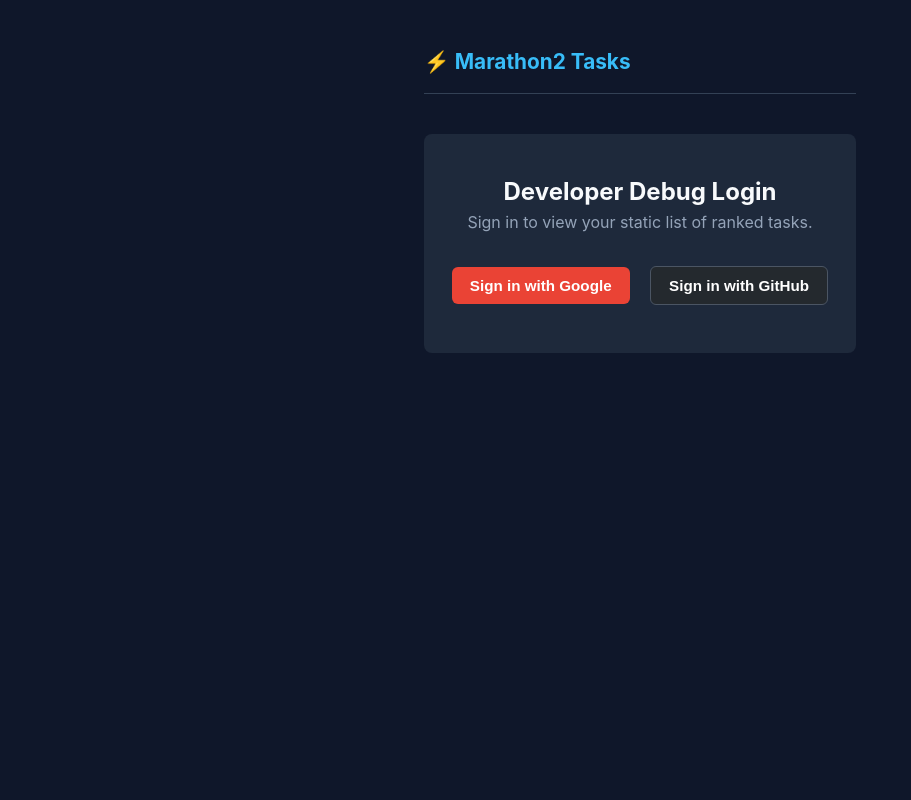
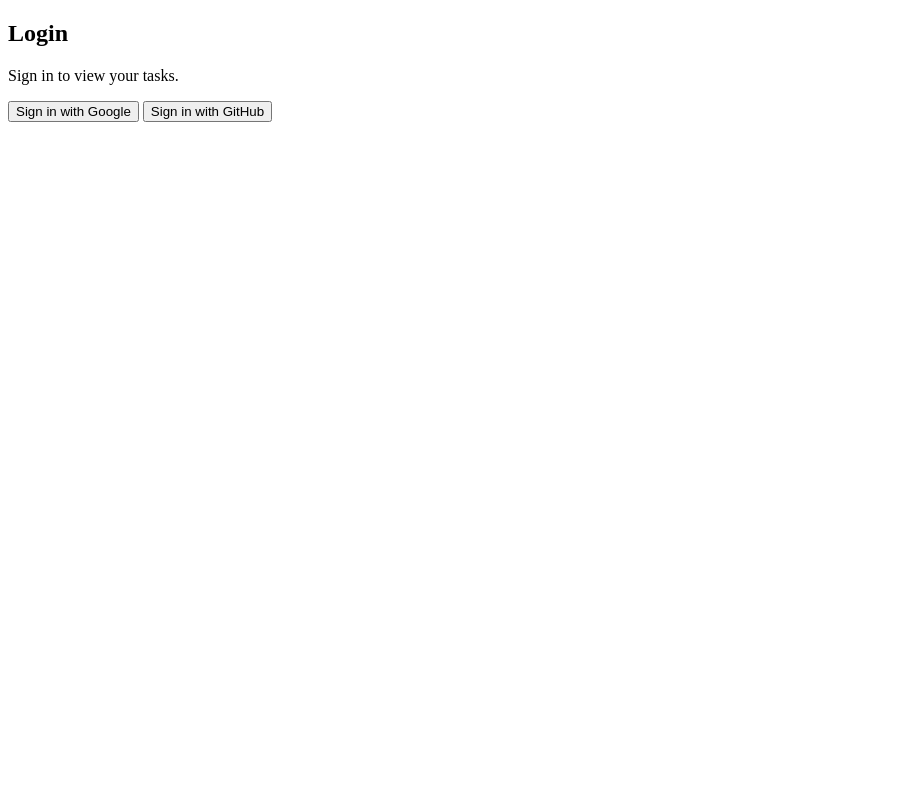
Before and after one commit to brianquinlan/marathon2, a Python web app: template functions/templates/main.html in a window 1280 px wide. Shown: the whole page, without its empty margins (0-911 px from the left). Run offline with Jinja, Linux system fonts and the light colour scheme; the template is opened without the code that fills it, so the values that code supplies are empty; some libraries are stand-ins or nearby versions.

Commit message:
Simplify dev

```diff
--- a/functions/templates/main.html
+++ b/functions/templates/main.html
@@ -3,162 +3,29 @@
 <head>
   <meta charset="UTF-8">
   <meta name="viewport" content="width=device-width, initial-scale=1.0">
-  <title>Marathon2 - Tasks (Debug UI)</title>
-  <link rel="stylesheet" href="/style.css">
+  <title>Tasks</title>
   <style>
-    /* Developer debug simple styling */
-    body {
-      font-family: -apple-system, BlinkMacSystemFont, "Segoe UI", Roboto, Oxygen, Ubuntu, Cantarell, sans-serif;
-      margin: 0;
-      padding: 0;
-      background: #0f172a;
-      color: #f8fafc;
-    }
-    .container {
-      max-width: 900px;
-      margin: 30px auto;
-      padding: 0 20px;
-    }
     header {
       display: flex;
-      justify-content: space-between;
+      justify-content: flex-end;
       align-items: center;
-      padding: 16px 0;
-      border-bottom: 1px solid #334155;
-      margin-bottom: 24px;
-    }
-    .logo {
-      font-size: 1.3rem;
-      font-weight: 700;
-      color: #38bdf8;
-      text-decoration: none;
-    }
-    .nav-links a {
-      color: #94a3b8;
-      text-decoration: none;
-      margin-left: 16px;
-      font-size: 0.95rem;
-    }
-    .nav-links a:hover {
-      color: #f8fafc;
-      text-decoration: underline;
-    }
-    .task-table {
-      width: 100%;
-      border-collapse: collapse;
-      margin-top: 16px;
-      background: #1e293b;
-      border-radius: 8px;
-      overflow: hidden;
-    }
-    .task-table th, .task-table td {
-      padding: 12px 16px;
-      text-align: left;
-      border-bottom: 1px solid #334155;
-    }
-    .task-table th {
-      background: #0f172a;
-      color: #94a3b8;
-      font-size: 0.85rem;
-      text-transform: uppercase;
-      letter-spacing: 0.05em;
-    }
-    .task-rank {
-      font-weight: 700;
-      color: #38bdf8;
-      width: 60px;
-    }
-    .task-title-link {
-      color: #f1f5f9;
-      text-decoration: none;
-      font-weight: 500;
-    }
-    .task-title-link:hover {
-      color: #60a5fa;
-      text-decoration: underline;
-    }
-    .task-priority {
-      font-family: monospace;
-      font-weight: 600;
-      color: #34d399;
-    }
-    .badge {
-      display: inline-block;
-      padding: 3px 8px;
-      border-radius: 12px;
-      font-size: 0.75rem;
-      font-weight: 600;
-    }
-    .badge-ranked {
-      background: #064e3b;
-      color: #6ee7b7;
-    }
-    .badge-needs-rank {
-      background: #78350f;
-      color: #fcd34d;
-    }
-    .login-box {
-      text-align: center;
-      background: #1e293b;
-      padding: 40px 20px;
-      border-radius: 8px;
-      margin-top: 40px;
-    }
-    .btn {
-      padding: 10px 18px;
-      border-radius: 6px;
-      border: none;
-      font-weight: 600;
-      cursor: pointer;
-      font-size: 0.95rem;
-      margin: 8px;
-      text-decoration: none;
-      display: inline-block;
-    }
-    .btn-google {
-      background: #ea4335;
-      color: #ffffff;
-    }
-    .btn-github {
-      background: #24292e;
-      color: #ffffff;
-      border: 1px solid #4b5563;
-    }
-    .btn-logout {
-      background: #475569;
-      color: #f8fafc;
-      font-size: 0.85rem;
-      padding: 6px 12px;
-    }
-    .empty-state {
-      text-align: center;
-      padding: 32px;
-      color: #94a3b8;
+      gap: 12px;
+      margin-bottom: 20px;
     }
   </style>
 </head>
 <body>
-  <div class="container">
+  {% if is_authenticated %}
     <header>
-      <a href="/" class="logo">⚡ Marathon2 Tasks</a>
-      <div class="nav-links">
-        {% if is_authenticated %}
-          <span style="color: #94a3b8; font-size: 0.9rem; margin-right: 12px;">👤 {{ user.display_name or user.email or user.uid }}</span>
-          <a href="/settings">⚙️ Settings</a>
-          <button id="btn-logout" class="btn btn-logout" style="margin-left: 12px;">Sign Out</button>
-        {% endif %}
-      </div>
+      <span>{{ user.email or user.display_name or user.uid }}</span>
+      <a href="/settings">Settings</a>
+      <button id="btn-logout">Sign Out</button>
     </header>
 
-    <main>
-      {% if is_authenticated %}
-        <h2>Ranked Tasks ({{ tasks|length }})</h2>
-        <p style="color: #94a3b8; font-size: 0.9rem; margin-bottom: 20px;">
-          Static list of user tasks ordered from highest to lowest priority.
-        </p>
+    <h2>Tasks ({{ tasks|length }})</h2>
 
     {% if tasks %}
-          <table class="task-table">
+      <table>
         <thead>
           <tr>
             <th>Rank</th>
@@ -170,40 +37,28 @@
         <tbody>
           {% for task in tasks %}
             <tr>
-                  <td class="task-rank">#{{ loop.index }}</td>
-                  <td class="task-priority">{{ "%.2f"|format(task.priority or 0.0) }}</td>
+              <td>#{{ loop.index }}</td>
+              <td>{{ "%.2f"|format(task.priority or 0.0) }}</td>
               <td>
-                    <a href="{{ task.issue_url or '#' }}" target="_blank" rel="noopener noreferrer" class="task-title-link">
+                <a href="{{ task.issue_url or '#' }}" target="_blank" rel="noopener noreferrer">
                   {{ task.title or task.issue_id or "Untitled Task" }}
                 </a>
               </td>
-                  <td>
-                    {% if task.priority_needs_updated %}
-                      <span class="badge badge-needs-rank">Needs Rerank</span>
-                    {% else %}
-                      <span class="badge badge-ranked">Ranked</span>
-                    {% endif %}
-                  </td>
+              <td>{{ "Needs Rerank" if task.priority_needs_updated else "Ranked" }}</td>
             </tr>
           {% endfor %}
         </tbody>
       </table>
     {% else %}
-          <div class="empty-state">
-            <p>No tasks found in Firestore. Configure your GitHub token in <a href="/settings" style="color: #38bdf8;">Settings</a> to sync issues.</p>
-          </div>
+      <p>No tasks found in Firestore. Configure your GitHub token in <a href="/settings">Settings</a> to sync issues.</p>
     {% endif %}
 
   {% else %}
-        <div class="login-box">
-          <h2>Developer Debug Login</h2>
-          <p style="color: #94a3b8; margin-bottom: 24px;">Sign in to view your static list of ranked tasks.</p>
-          <button id="btn-login-google" class="btn btn-google">Sign in with Google</button>
-          <button id="btn-login-github" class="btn btn-github">Sign in with GitHub</button>
-        </div>
+    <h2>Login</h2>
+    <p>Sign in to view your tasks.</p>
+    <button id="btn-login-google">Sign in with Google</button>
+    <button id="btn-login-github">Sign in with GitHub</button>
   {% endif %}
-    </main>
-  </div>
 
   <!-- Minimal JS for authentication only -->
   <script type="module" src="/auth.js"></script>
--- a/test_backend.py
+++ b/test_backend.py
@@ -311,7 +311,7 @@ class TestJinjaMainPageRendering(unittest.TestCase):
         self.assertEqual(resp.status_code, 200)
         self.assertIn("text/html", resp.headers["Content-Type"])
         html = resp.get_data(as_text=True)
-        self.assertIn("Developer Debug Login", html)
+        self.assertIn("Login", html)
         self.assertIn("Sign in with Google", html)
 
     @patch("main.auth.verify_id_token")
@@ -367,7 +367,7 @@ class TestJinjaMainPageRendering(unittest.TestCase):
         html = resp.get_data(as_text=True)
 
         # Verify static ranked task order
-        self.assertIn("Ranked Tasks (2)", html)
+        self.assertIn("Tasks (2)", html)
         self.assertIn("Top Priority Task", html)
         self.assertIn("Lower Priority Task", html)
         self.assertIn("0.95", html)
```
Lines whose indentation alone changed are shown as unchanged.
